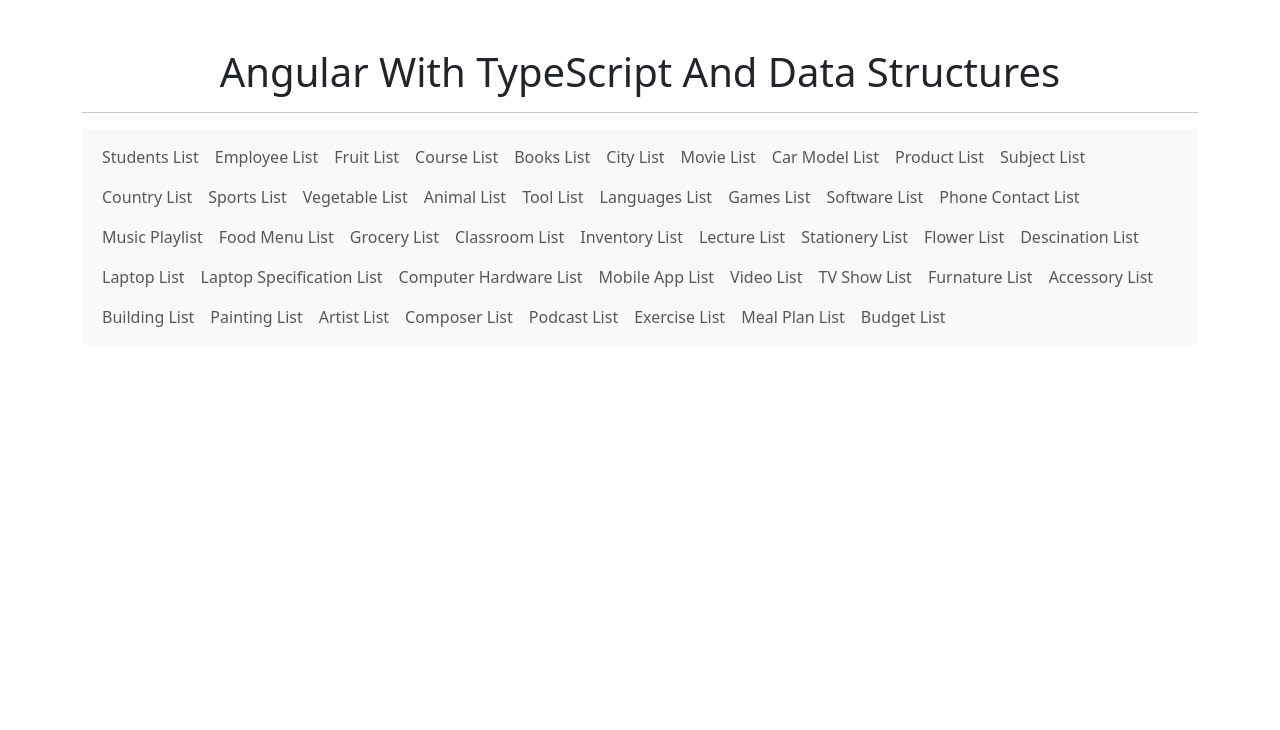
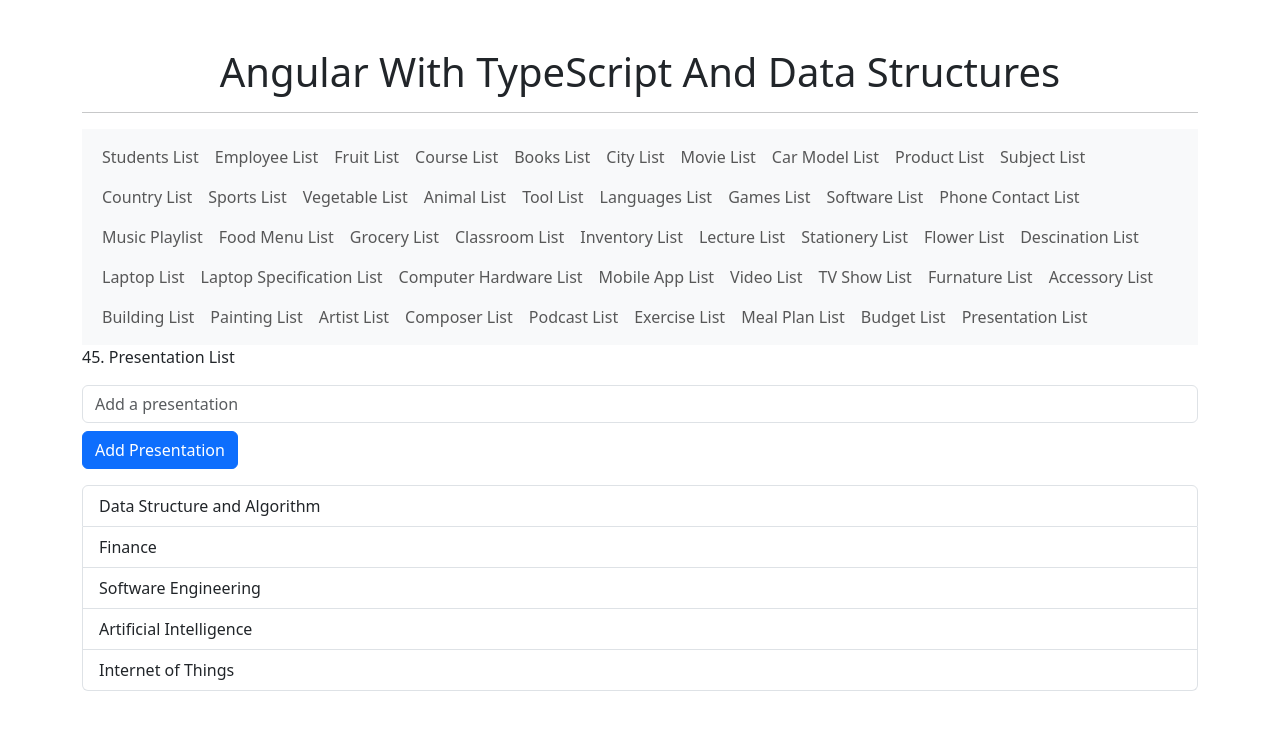
Before and after one commit to muningg/Angular_With_TypeScript_And_Data_Structures, an Angular app: page /presentation-list in a window 1280 px wide. Before the commit this address led to /. Shown: the top 730 px of the page. Built offline with nearby package versions, Linux system fonts and the light colour scheme.

Commit message:
feat(presentation-list): implement presentation list management
- Added PresentationListComponent for adding and displaying presentations.
- Updated routing for presentation list access.

```diff
--- a/src/app/app.component.html
+++ b/src/app/app.component.html
@@ -136,6 +136,9 @@
         <li class="nav-item">
           <a class="nav-link" routerLink="/budget-list">Budget List</a>
         </li>
+        <li class="nav-item">
+          <a class="nav-link" routerLink="/presentation-list">Presentation List</a>
+        </li>
       </ul>
     </div>
   </nav>
--- a/src/app/app.module.ts
+++ b/src/app/app.module.ts
@@ -50,6 +50,7 @@ import { PodcastListComponent } from './components/podcast-list/podcast-list.com
 import { ExerciseListComponent } from './components/exercise-list/exercise-list.component';
 import { MealPlanListComponent } from './components/meal-plan-list/meal-plan-list.component';
 import { BudgetListComponent } from './components/budget-list/budget-list.component';
+import { PresentationListComponent } from './components/presentation-list/presentation-list.component';
 
 @NgModule({
   imports: [
@@ -105,6 +106,7 @@ import { BudgetListComponent } from './components/budget-list/budget-list.compon
     ExerciseListComponent,
     MealPlanListComponent,
     BudgetListComponent,
+    PresentationListComponent,
   ],
   providers: [],
   bootstrap: [AppComponent]
--- a/src/app/app.routes.ts
+++ b/src/app/app.routes.ts
@@ -43,6 +43,7 @@ import { PodcastListComponent } from './components/podcast-list/podcast-list.com
 import { ExerciseListComponent } from './components/exercise-list/exercise-list.component';
 import { MealPlanListComponent } from './components/meal-plan-list/meal-plan-list.component';
 import { BudgetListComponent } from './components/budget-list/budget-list.component';
+import { PresentationListComponent } from './components/presentation-list/presentation-list.component';
 
 export const routes: Routes = [
     {path: 'students-list', component: StudentListComponent},
@@ -89,5 +90,6 @@ export const routes: Routes = [
     {path: 'exercise-list', component: ExerciseListComponent},
     {path: 'meal-plan-list', component: MealPlanListComponent},
     {path: 'budget-list', component: BudgetListComponent},
+    {path: 'presentation-list', component: PresentationListComponent},
 
 ];
--- /dev/null
+++ b/src/app/components/presentation-list/presentation-list.component.html
@@ -0,0 +1,10 @@
+<p>45. Presentation List</p>
+<input type="text" class="form-control" [(ngModel)]="newPresentation" placeholder="Add a presentation" />
+
+<button class="btn btn-primary mt-2" (click)="addPresentation()">Add Presentation</button>
+
+<ul class="mt-3 list-group">
+  <li class="list-group-item" *ngFor="let presentation of presentations">
+    {{presentation}}
+  </li>
+</ul>
--- /dev/null
+++ b/src/app/components/presentation-list/presentation-list.component.ts
@@ -0,0 +1,19 @@
+import { Component } from '@angular/core';
+
+@Component({
+  selector: 'app-presentation-list',
+  templateUrl: './presentation-list.component.html',
+  styleUrl: './presentation-list.component.css'
+})
+export class PresentationListComponent {
+  presentations: string[] = ['Data Structure and Algorithm', 'Finance', 'Software Engineering', 'Artificial Intelligence', 'Internet of Things'];
+  newPresentation: string = '';
+
+  addPresentation() {
+    if (this.newPresentation.trim()) {
+      this.presentations.push(this.newPresentation);
+      this.newPresentation = '';
+    }
+  }
+
+}
```
Also changed, not shown: src/app/components/presentation-list/presentation-list.component.css (added), 1 other file (tests, documents, lock files or other folders).
